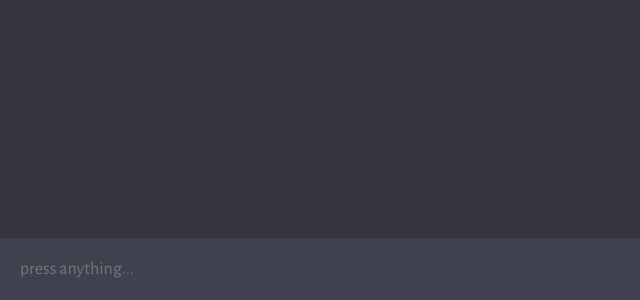
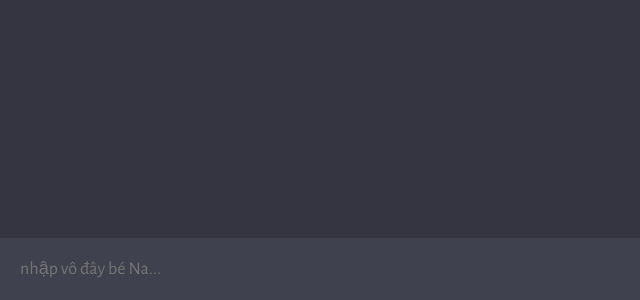
Before and after one commit to nguyenvinhsang/chatbotaiopenai, a website built with Vite: page client/index.html in a window 1280 px wide. Shown: the part 500-800 px from the top of the page, 0-640 px from the left. Built offline with nearby package versions, Linux system fonts and the light colour scheme.

Commit message:
Update index.html

```diff
--- a/client/index.html
+++ b/client/index.html
@@ -14,7 +14,7 @@
     <div id="chat_container"></div>
 
     <form>
-      <textarea name="prompt" rows="1" cols="1" placeholder="press anything..."></textarea>
+      <textarea name="prompt" rows="1" cols="1" placeholder="nhập vô đây bé Na..."></textarea>
       <button type="submit"><img src="assets/send.svg" alt="send" />
     </form>
   </div>
```
